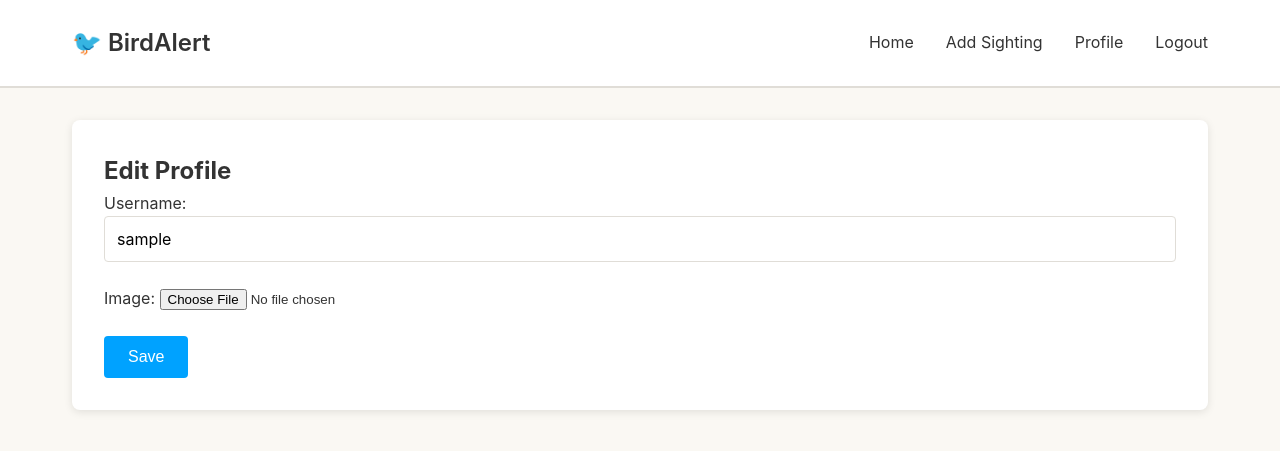
After one commit to Ohmar373/Bird-Alert, a Django app: page /profile/ in a window 1280 px wide. The commit adds this page. Shown: the top 451 px of the page. Run offline with Django 5.2, Linux system fonts and the light colour scheme; the visitor is signed in with stand-in values (Sample User, id 1).

Commit message:
Finished user profile feature

```diff
--- a/bird_alert/settings.py
+++ b/bird_alert/settings.py
@@ -126,3 +126,7 @@ EMAIL_PORT = int(os.getenv('EMAIL_PORT'))
 EMAIL_USE_TLS = os.getenv('EMAIL_USE_TLS') == 'True'
 EMAIL_HOST_USER = os.getenv('EMAIL_HOST_USER')
 EMAIL_HOST_PASSWORD = os.getenv('EMAIL_HOST_PASSWORD')
+
+# Media files (user uploaded)
+MEDIA_URL = '/media/'
+MEDIA_ROOT = BASE_DIR / 'media'
--- a/bird_alert/urls.py
+++ b/bird_alert/urls.py
@@ -16,6 +16,8 @@ Including another URLconf
 """
 from django.contrib import admin
 from django.urls import path, include
+from django.conf import settings
+from django.conf.urls.static import static
 
 
 urlpatterns = [
@@ -23,3 +25,6 @@ urlpatterns = [
     path('', include('user.urls')),
     path('sightings/', include(('sightings.urls', 'sightings'), namespace='sightings')),
 ]
+
+if settings.DEBUG:
+    urlpatterns += static(settings.MEDIA_URL, document_root=settings.MEDIA_ROOT)
--- a/requirements.txt
+++ b/requirements.txt
@@ -3,3 +3,4 @@ Django==6.0.1
 python-dotenv==1.2.1
 sqlparse==0.5.5
 requests==2.31.0
+Pillow
--- a/sightings/templates/base.html
+++ b/sightings/templates/base.html
@@ -188,6 +188,7 @@
       <li><a href="{% url 'index' %}">Home</a></li>
       {% if user.is_authenticated %}
         <li><a href="{% url 'sightings:add_sighting' %}">Add Sighting</a></li>
+        <li><a href="{% url 'profile:edit' %}">Profile</a></li>
         <li><a href="{% url 'logout' %}">Logout</a></li>
       {% else %}
         <li><a href="{% url 'login' %}">Login</a></li>
--- /dev/null
+++ b/user/profile/forms.py
@@ -0,0 +1,28 @@
+from django import forms
+from django.contrib.auth import get_user_model
+from django.core.exceptions import ValidationError
+from .models import Profile
+
+User = get_user_model()
+
+
+class UserForm(forms.ModelForm):
+    class Meta:
+        model = User
+        fields = ['username']
+
+    def clean_username(self):
+        username = self.cleaned_data.get('username')
+        if username:
+            qs = User.objects.filter(username__iexact=username)
+            if self.instance and self.instance.pk:
+                qs = qs.exclude(pk=self.instance.pk)
+            if qs.exists():
+                raise ValidationError('This username is already taken.')
+        return username
+
+
+class ProfileForm(forms.ModelForm):
+    class Meta:
+        model = Profile
+        fields = ['image']
--- /dev/null
+++ b/user/profile/models.py
@@ -0,0 +1,25 @@
+from django.db import models
+from django.conf import settings
+from django.db.models.signals import post_save
+from django.dispatch import receiver
+
+
+class Profile(models.Model):
+    user = models.OneToOneField(settings.AUTH_USER_MODEL, on_delete=models.CASCADE)
+    image = models.ImageField(upload_to='profile_pics/', blank=True, null=True)
+    display_name = models.CharField(max_length=150, default='', blank=True)
+
+    def __str__(self):
+        return f"{self.user.username} Profile"
+
+
+@receiver(post_save, sender=settings.AUTH_USER_MODEL)
+def create_or_update_user_profile(sender, instance, created, **kwargs):
+    if created:
+        Profile.objects.create(user=instance)
+    else:
+        # ensure profile exists and save
+        try:
+            instance.profile.save()
+        except Profile.DoesNotExist:
+            Profile.objects.create(user=instance)
--- /dev/null
+++ b/user/profile/templates/user/profile_edit.html
@@ -0,0 +1,29 @@
+{% extends "base.html" %}
+{% load static %}
+
+{% block title %}Edit Profile{% endblock %}
+
+{% block content %}
+<div class="card">
+  <h2>Edit Profile</h2>
+  <form method="post" enctype="multipart/form-data">
+    {% csrf_token %}
+    <div class="form-group">
+      {{ u_form.username.label_tag }}
+      {{ u_form.username }}
+      {{ u_form.username.errors }}
+    </div>
+
+    <div class="form-group">
+      {{ p_form.image.label_tag }}
+      {% if request.user.profile.image %}
+        <div style="margin:8px 0;"><img src="{{ request.user.profile.image.url }}" alt="profile" style="max-width:150px;border-radius:8px;"></div>
+      {% endif %}
+      {{ p_form.image }}
+      {{ p_form.image.errors }}
+    </div>
+
+    <button class="btn btn-primary" type="submit">Save</button>
+  </form>
+</div>
+{% endblock %}
--- /dev/null
+++ b/user/profile/urls.py
@@ -0,0 +1,9 @@
+from django.urls import path
+from . import views
+
+app_name = 'profile'
+
+urlpatterns = [
+    path('', views.edit_profile, name='edit'),
+    path('edit/', views.edit_profile, name='edit'),
+]
--- /dev/null
+++ b/user/profile/views.py
@@ -0,0 +1,49 @@
+from django.shortcuts import render, redirect
+from django.contrib.auth.decorators import login_required
+from django.contrib import messages
+from django.contrib.auth.forms import PasswordChangeForm
+from django.contrib.auth import update_session_auth_hash
+from .forms import UserForm, ProfileForm
+
+
+@login_required
+def edit_profile(request):
+    try:
+        profile = request.user.profile
+    except Exception:
+        profile = None
+
+    password_form = None
+
+    if request.method == 'POST':
+        u_form = UserForm(request.POST, instance=request.user)
+        p_form = ProfileForm(request.POST, request.FILES, instance=profile)
+        password_form = PasswordChangeForm(user=request.user, data=request.POST)
+
+        # profile/username update
+        if 'save_profile' in request.POST:
+            if u_form.is_valid() and p_form.is_valid():
+                u_form.save()
+                p_form.save()
+                messages.success(request, 'Profile updated successfully.')
+                return redirect('profile:edit')
+
+        # password change
+        if 'change_password' in request.POST:
+            if password_form.is_valid():
+                user = password_form.save()
+                update_session_auth_hash(request, user)
+                messages.success(request, 'Password changed successfully.')
+                return redirect('profile:edit')
+            else:
+                messages.error(request, 'Please correct the errors below.')
+    else:
+        u_form = UserForm(instance=request.user)
+        p_form = ProfileForm(instance=profile)
+        password_form = PasswordChangeForm(user=request.user)
+
+    return render(request, 'user/profile_edit.html', {
+        'u_form': u_form,
+        'p_form': p_form,
+        'password_form': password_form,
+    })
--- a/user/urls.py
+++ b/user/urls.py
@@ -13,4 +13,5 @@ urlpatterns = [
     path('register/', views.register, name='register'),
     path('add-sighting/', sightings_views.add_sighting, name='add_sighting'),
     path('sightings/', views.sightings, name='sightings'),
+    path('profile/', include(('user.profile.urls', 'profile'), namespace='profile')),
 ]
--- a/user/views.py
+++ b/user/views.py
@@ -17,7 +17,7 @@ import sightings
 
 # index view
 def index(request):
-    sightings_list = Sighting.objects.all().order_by('-timestamp')
+    sightings_list = Sighting.objects.select_related('user__profile', 'bird_species').all().order_by('-timestamp')
     return render(request, 'user/index.html', {
         'title': 'index',
         'sightings': sightings_list
```
Also changed, not shown: user/templates/user/index.html (+47 -4 lines), user/templates/user/profile_edit.html (added, +57 -0 lines), user/migrations/0001_initial.py (added), user/migrations/0002_profile_display_name.py (added).
